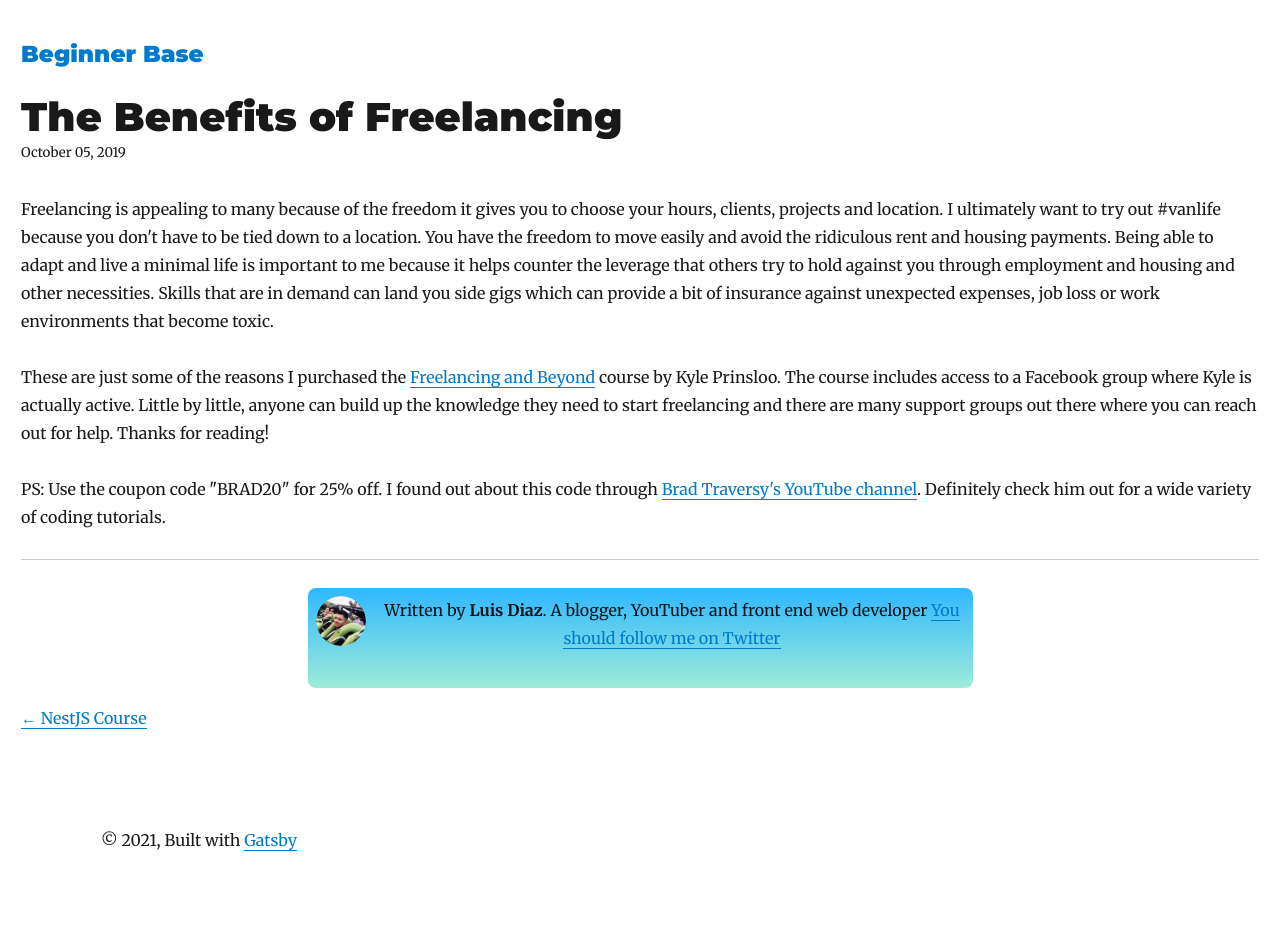
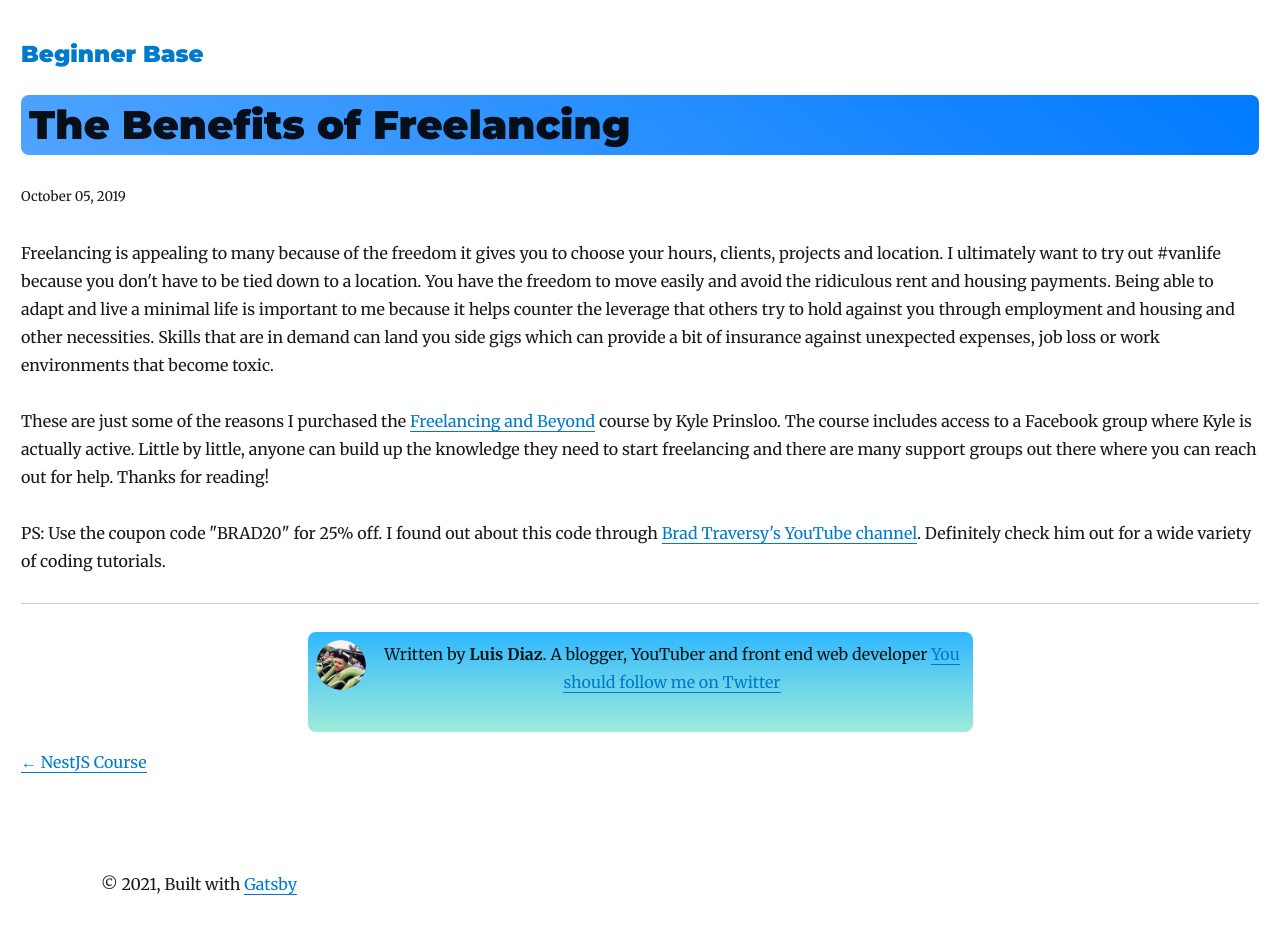
Before and after one commit to Vnzera/blog-gatsby, a Gatsby site: page /freelance/ in a window 1280 px wide. Built offline with nearby package versions, Linux system fonts and the light colour scheme; Gatsby itself is replaced by a stand-in of ours; some packages are replaced by stand-ins of ours.

Commit message:
changed blog post h1 styling

```diff
--- a/src/templates/blog-post.js
+++ b/src/templates/blog-post.js
@@ -21,7 +21,9 @@ class BlogPostTemplate extends React.Component {
         <h1
           style={{
             marginTop: rhythm(1),
-            marginBottom: 0,
+            background: "rgba(0, 0, 0, 0) linear-gradient(218.31deg, rgb(0, 122, 255) 0%, rgb(80, 164, 255) 100%) repeat scroll 0% 0%",
+            borderRadius: '.5rem',
+            padding: '.5rem',
           }}
         >
           {post.frontmatter.title}
```
